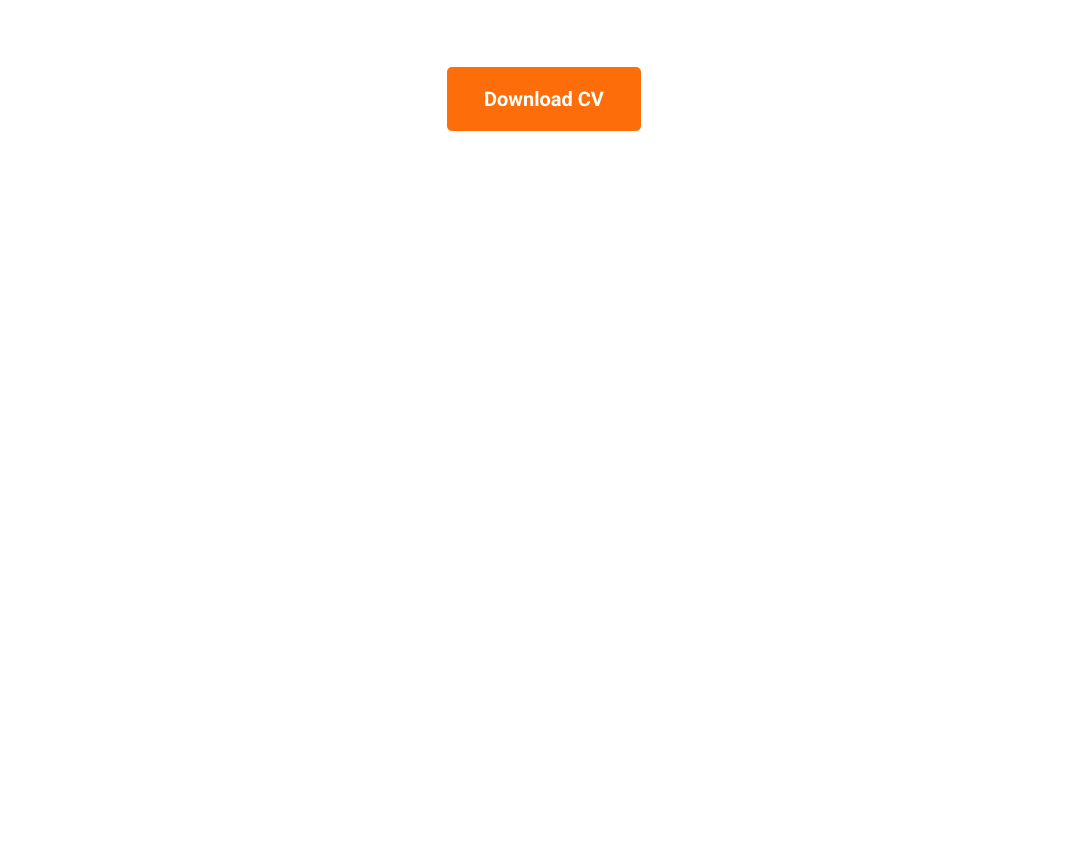
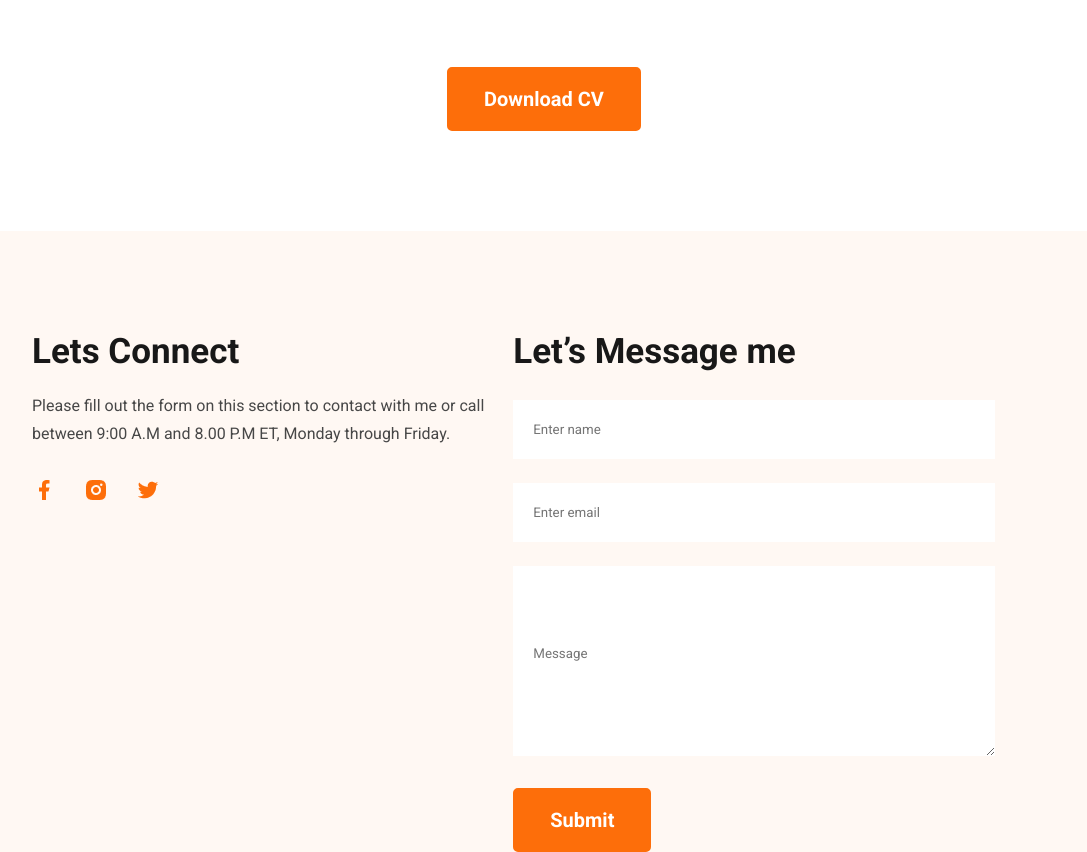
Before and after one commit to rashedahmed0/portfolio, a plain HTML site: page index.html in a window 1280 px wide. Shown: the part 2700-3552 px from the top of the page, without its empty margins (96-1183 px from the left). Before the commit the page ends 2931 px from the top, so only its background shows below. Drawn offline with Linux system fonts and the light colour scheme.

Commit message:
add footer section

```diff
--- a/index.html
+++ b/index.html
@@ -205,6 +205,34 @@
         </div>
     </section>
 
+    <!-- footer section -->
+    <footer>
+        <div class="container">
+            <div class="footer-content">
+                <div class="footer-text">
+                    <h1>Lets Connect</h1>
+                    <p>Please fill out the form on this section to contact with me or call between 9:00 A.M and 8.00 P.M
+                        ET,
+                        Monday through Friday.</p>
+                    <div class="social">
+                        <img src="./images/icons/facebook.png" alt="">
+                        <img src="./images/icons/insta.png" alt="">
+                        <img src="./images/icons/twitter.png" alt="">
+                    </div>
+                </div>
+                <div class="footer-from">
+                    <h1>Let’s Message me</h1>
+                    <form action="">
+                        <input type="text" placeholder="Enter name" required>
+                        <input type="email" placeholder="Enter email" required>
+                        <textarea placeholder="Message" required></textarea>
+                    </form>
+                    <button class="btn">Submit</button>
+                </div>
+            </div>
+        </div>
+    </footer>
+
 </body>
 
 </html>
--- a/style.css
+++ b/style.css
@@ -337,3 +337,73 @@ nav ul li a {
     border-bottom: 1px solid #333;
     margin-bottom: 20px;
 }
+
+/* footer section */
+footer {
+    padding-top: 100px;
+    background: #FFF8F3;
+}
+
+.footer-content {
+    display: flex;
+
+}
+
+.footer-text {
+    flex-basis: 47%;
+}
+
+.footer-text h1 {
+    color: #181818;
+    font-size: 35px;
+    font-weight: 700;
+    padding-bottom: 20px;
+}
+
+.footer-text p {
+    color: #474747;
+    font-size: 16px;
+    font-weight: 400;
+    line-height: 28px;
+    margin-bottom: 30px;
+}
+
+.social {}
+
+.social img {
+    margin-right: 24px;
+}
+
+.footer-from {
+    flex-basis: 47%;
+
+}
+
+.footer-from h1 {
+    color: #181818;
+    font-size: 35px;
+    font-weight: 700;
+    margin-bottom: 28px;
+}
+
+.footer-from form {
+    display: flex;
+    flex-direction: column;
+}
+
+.footer-from form input {
+    border: none;
+    outline: 0;
+    padding: 22px 20px;
+    margin-bottom: 24px;
+
+}
+
+.footer-from form textarea {
+    border: none;
+    outline: 0;
+    padding: 80px 20px;
+    margin-bottom: 32px;
+}
+
+.footer-from form textarea {}
```
